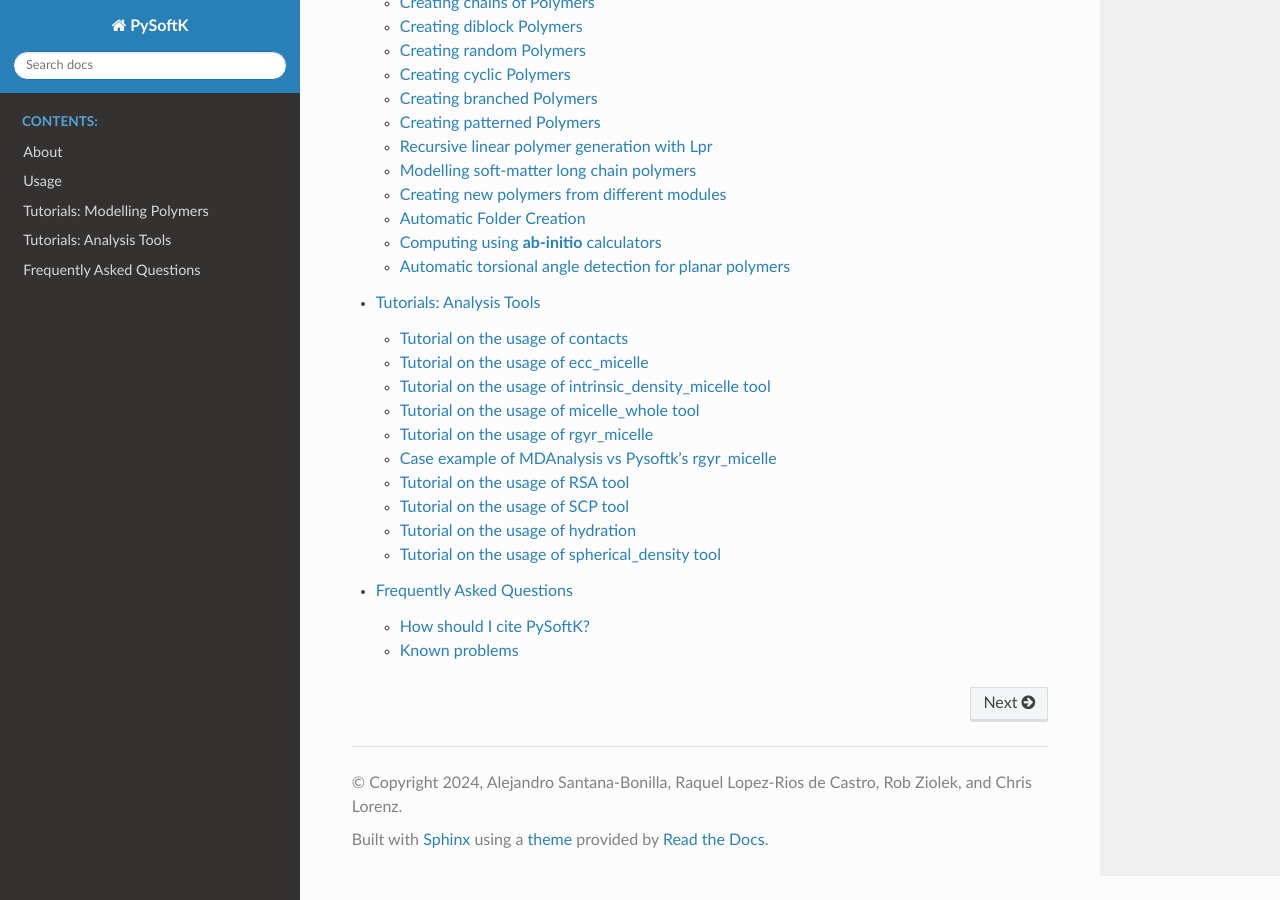
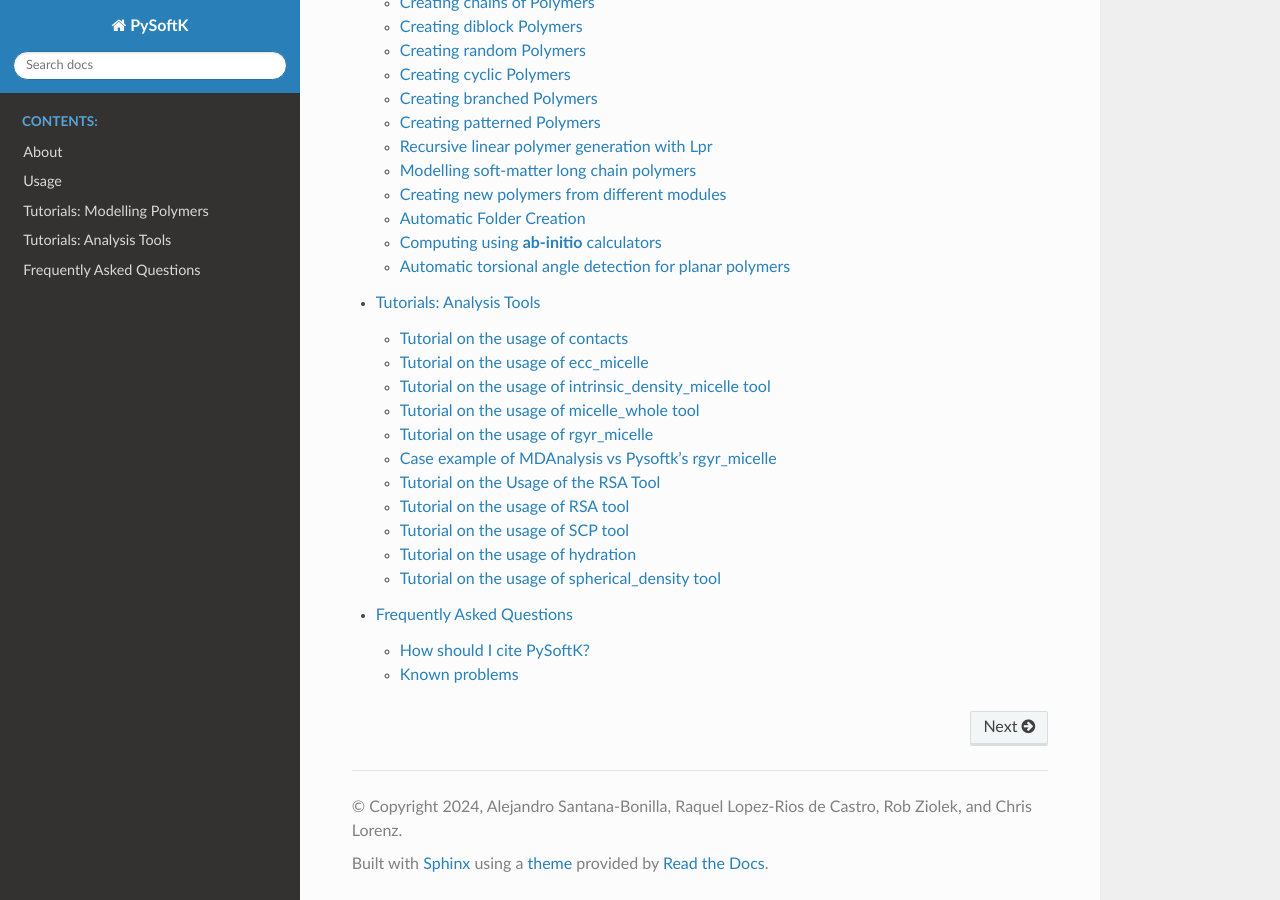
Before and after one commit to alejandrosantanabonilla/pysoftk, a Sphinx documentation site: the page built from docs/source/index.rst, in a window 1280 px wide and 900 px high, scrolled down 759 px. Built offline with Sphinx 7.4.7 and the Read the Docs theme 3.1.0, drawn with Linux system fonts in a browser that asks for light colours; pages that are not in the unit, such as notebooks, are missing from menus.

Commit message:
Simplify heading in RSA tutorial
Removed redundant heading and adjusted formatting.

```diff
--- a/docs/source/tutorials/RSA_tutorial.rst
+++ b/docs/source/tutorials/RSA_tutorial.rst
@@ -1,7 +1,5 @@
-.. code:: rst
-
-    Tutorial on the Usage of the RSA Tool
-    =====================================
+Tutorial on the Usage of the RSA Tool
+=====================================
 
     This tutorial illustrates how to use the Ring Stacking Analysis (RSA) tool within the ``pysoftk`` library to identify and analyze $\pi$-$\pi$ stacking interactions in large polymer systems.
 
```
